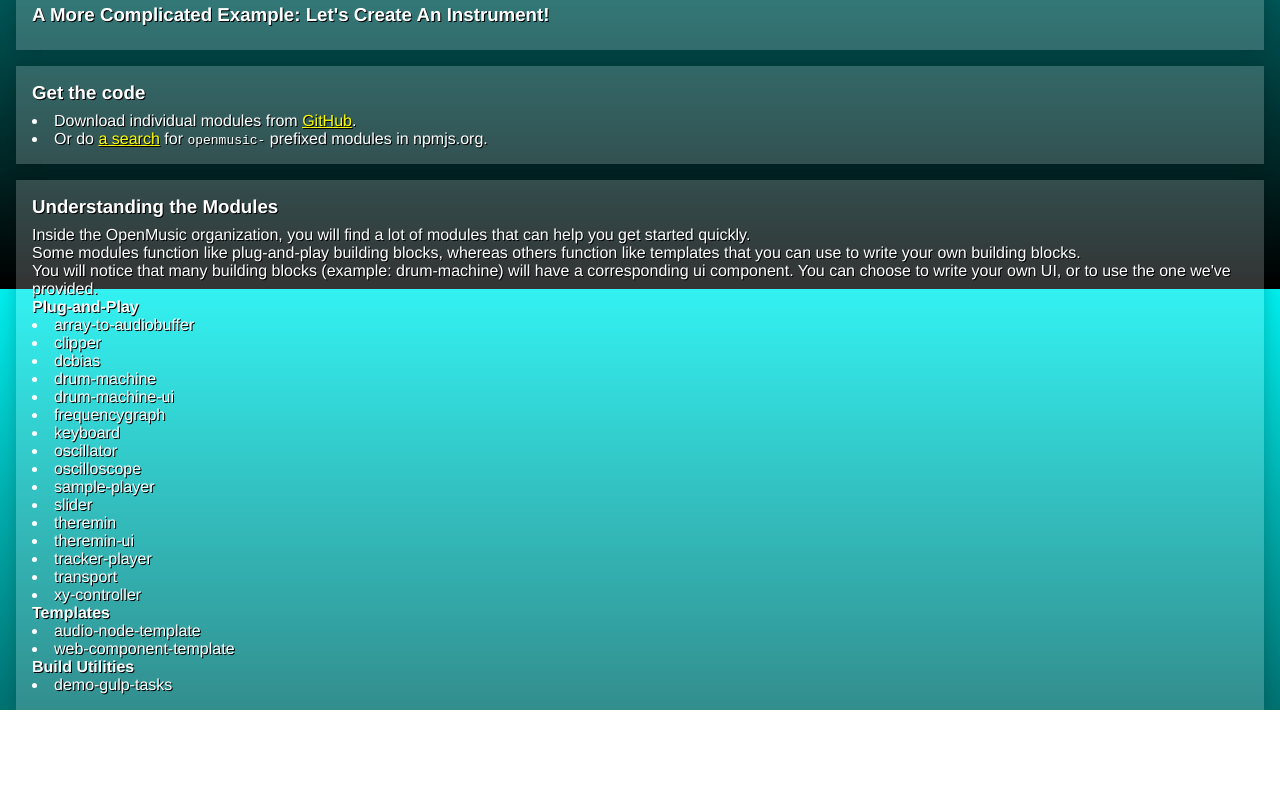
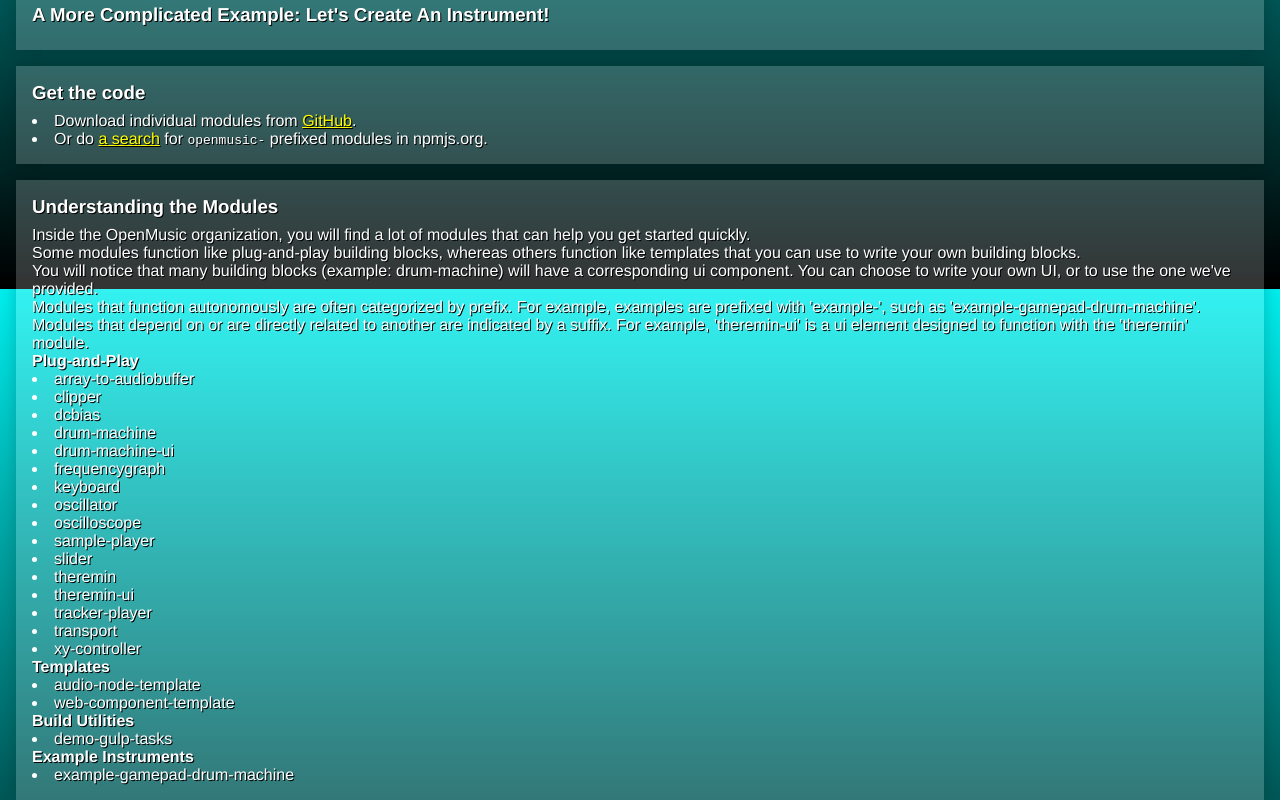
Before and after one commit to openmusic/openmusic.github.io, a plain HTML site: page index.html in a window 1280 px wide. Shown: the part 511-1311 px from the top of the page. Before the commit the page ends 1221 px from the top, so only its background shows below. Drawn offline with nearby package versions, Linux system fonts and the light colour scheme.

Commit message:
add gitignore and mention naming conventions

```diff
--- a/index.html
+++ b/index.html
@@ -44,8 +44,13 @@ osc.start();</code></pre>
 			<article id="working-with-openmusic-repos">
 				<h3>Understanding the Modules</h3>
 				<p>Inside the OpenMusic organization, you will find a lot of modules that can help you get started quickly.</p>
+
 				<p>Some modules function like plug-and-play building blocks, whereas others function like templates that you can use to write your own building blocks.</p>
+
 				<p>You will notice that many building blocks (example: drum-machine) will have a corresponding ui component. You can choose to write your own UI, or to use the one we've provided.</p>
+
+				<p>Modules that function autonomously are often categorized by prefix. For example, examples are prefixed with 'example-', such as 'example-gamepad-drum-machine'. Modules that depend on or are directly related to another are indicated by a suffix. For example, 'theremin-ui' is a ui element designed to function with the 'theremin' module.</p>
+
 				<h4>Plug-and-Play</h4>
 				<ul>
 					<li>array-to-audiobuffer</li>
@@ -74,9 +79,11 @@ osc.start();</code></pre>
 				<ul>
 					<li>demo-gulp-tasks</li>
 				</ul>
+				<h4>Example Instruments</h4>
+				<ul>
+					<li>example-gamepad-drum-machine</li>
+				</ul>
 			</article>
-
-
 		</main>
 	</body>
 </html>
```
Also changed, not shown: 1 other file.
